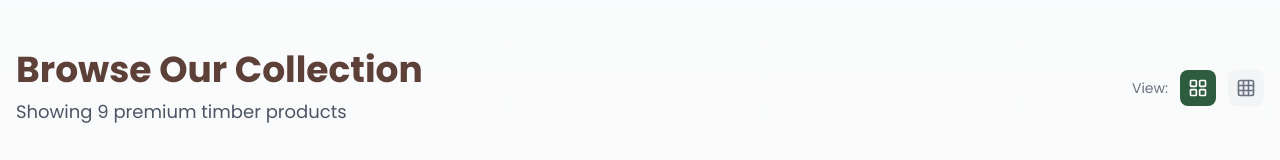
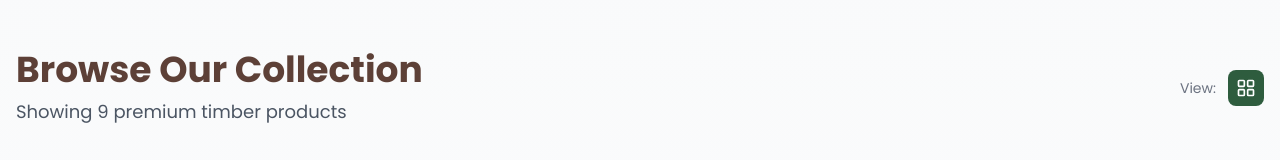
Before and after one commit to elezardinagat/timbersouq, a Next.js app: page /timbersouq/products in a window 1280 px wide. Shown: the part 705-865 px from the top of the page. Built offline with nearby package versions, Linux system fonts and the light colour scheme.

Commit message:
products list view remove

```diff
--- a/app/products/page.tsx
+++ b/app/products/page.tsx
@@ -90,12 +90,6 @@ export default function ProductsPage() {
                 className="p-2 bg-timber-green text-white rounded-lg"
               >
                 <LayoutGrid className="w-5 h-5" />
-              </button>
-              <button
-                aria-label="List view"
-                className="p-2 bg-gray-100 text-gray-500 rounded-lg hover:bg-gray-200 transition-colors"
-              >
-                <Grid3X3 className="w-5 h-5" />
               </button>
             </div>
           </div>
```
